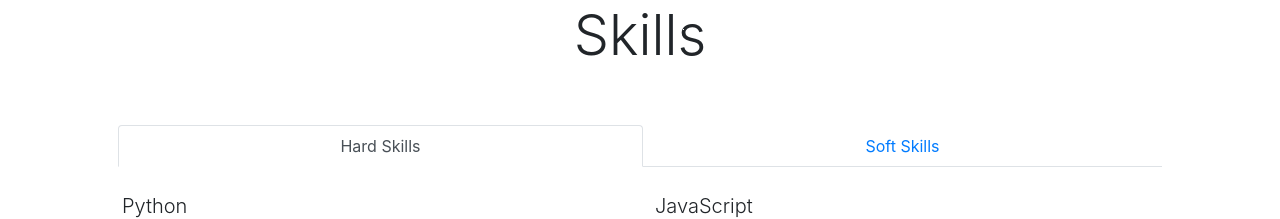
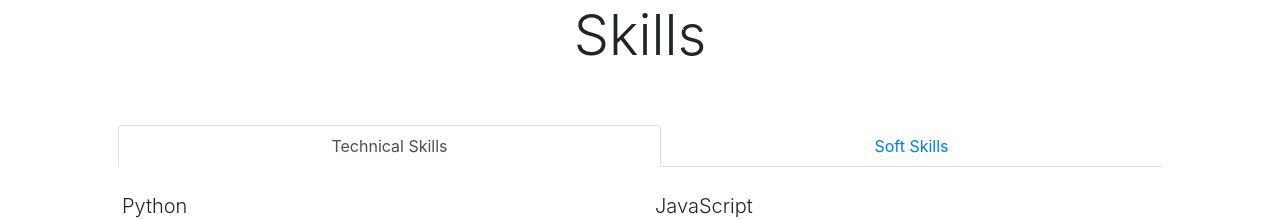
Before and after one commit to noru0916/portfolioSample, a React (Create React App) app: page / in a window 1280 px wide. Shown: the part 2700-2919 px from the top of the page. Built offline with nearby package versions, Linux system fonts and the light colour scheme; no server answers.

Commit message:
hardskill => technical skill

```diff
--- a/src/components/home/Skills.jsx
+++ b/src/components/home/Skills.jsx
@@ -32,7 +32,7 @@ function Skills({ heading, hardSkills, softSkills }) {
           <Tab
             tabClassName="skills-tab  "
             eventKey="hard-skills"
-            title="Hard Skills"
+            title="Technical Skills"
           >
             <Row className="pt-3 px-1">
               <SkillsTab skills={hardSkills} isScrolled={isScrolled} />
```
